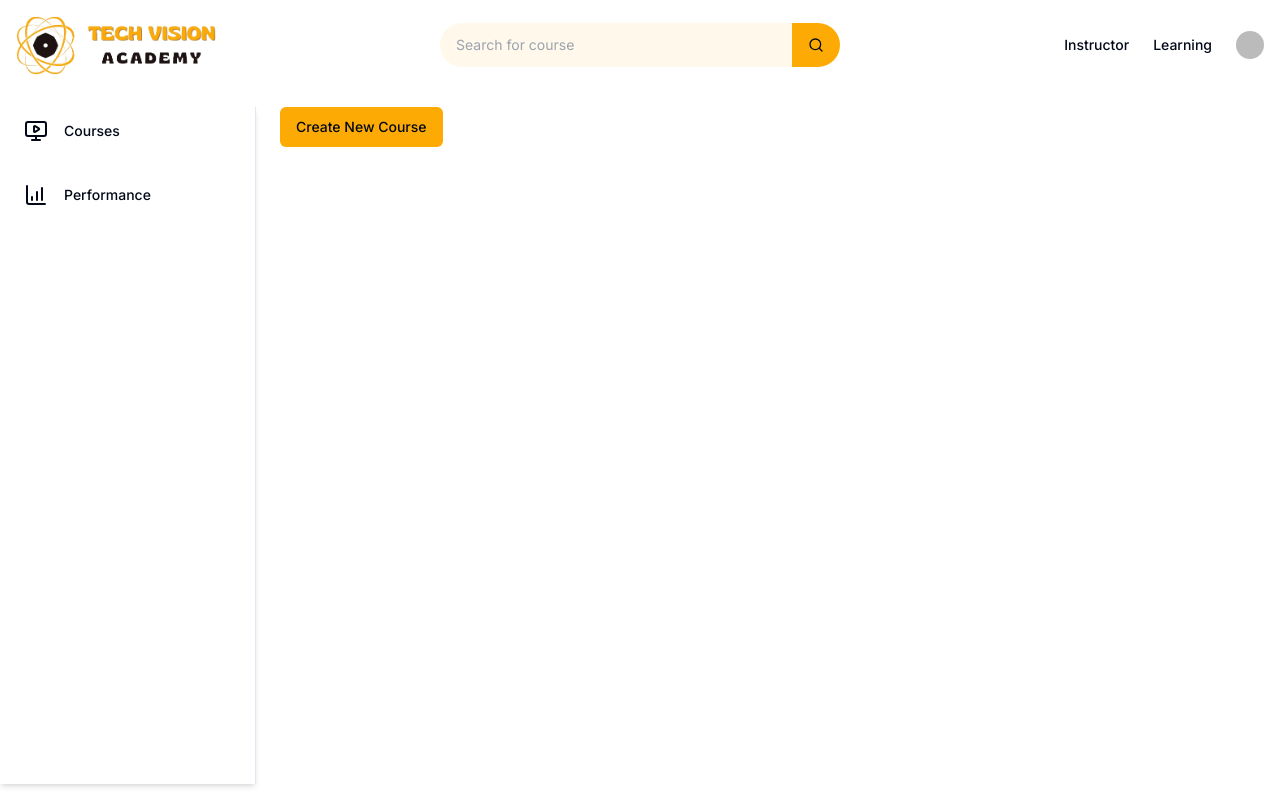
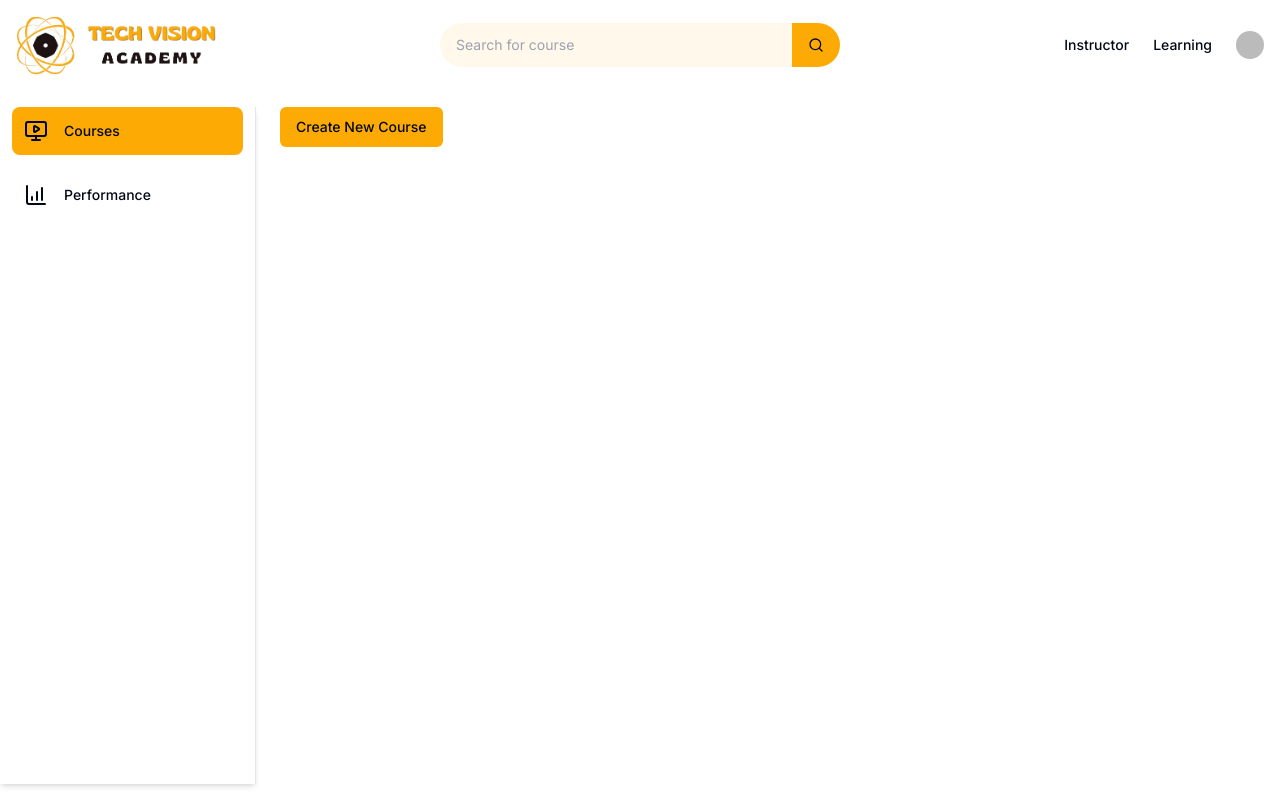
Before and after one commit to DiveInDeep/academy, a Next.js app: page /instructor/courses in a window 1280 px wide. Built offline with nearby package versions, Linux system fonts and the light colour scheme; no server answers; sample sign-in values are in the browser's storage; some icons are missing.

Commit message:
Done[view] sidebar section

```diff
--- a/app/(instructor)/instructor/courses/page.tsx
+++ b/app/(instructor)/instructor/courses/page.tsx
@@ -4,6 +4,12 @@ import Link from "next/link";
 import { redirect } from "next/navigation";
 
 const CoursesPage = () => {
+  const { userId } = auth();
+
+  if (!userId) {
+    return redirect("sign-in");
+  }
+
   return (
     <div className="px-6 py-4">
       <Link href="/instructor/create-course">
--- a/app/(instructor)/layout.tsx
+++ b/app/(instructor)/layout.tsx
@@ -1,7 +1,15 @@
 import Sidebar from "@/components/layout/Sidebar";
 import Topbar from "@/components/layout/Topbar";
+import { auth } from "@clerk/nextjs/server";
+import { redirect } from "next/navigation";
 
 const InstructorLayout = ({ children }: { children: React.ReactNode }) => {
+  const { userId } = auth();
+
+  if (!userId) {
+    return redirect("/sign-in");
+  }
+
   return (
     <div className="h-full flex flex-col">
       <Topbar />
--- a/components/layout/Sidebar.tsx
+++ b/components/layout/Sidebar.tsx
@@ -1,7 +1,10 @@
+"use client";
 import { BarChart4, MonitorPlay } from "lucide-react";
 import Link from "next/link";
+import { usePathname } from "next/navigation";
 
 const Sidebar = () => {
+  const pathname = usePathname();
   const sidebarRoutes = [
     { icon: <MonitorPlay />, label: "Courses", path: "/instructor/courses" },
     {
@@ -17,7 +20,10 @@ const Sidebar = () => {
         <Link
           href={route.path}
           key={route.path}
-          className="flex items-center gap-4 p-3 rounded-lg hover:bg-[#FFF8E8]"
+          className={`flex items-center gap-4 p-3 rounded-lg hover:bg-[#FFF8E8] ${
+            pathname.startsWith(route.path) &&
+            "bg-[#FDAB04] hover:bg-[#FDAB04]/80"
+          }`}
         >
           {route.icon} {route.label}
         </Link>
--- a/package.json
+++ b/package.json
@@ -9,7 +9,8 @@
     "lint": "next lint"
   },
   "dependencies": {
-    "@clerk/nextjs": "^5.1.3",
+    "@clerk/nextjs": "^5.3.1",
+    "@prisma/client": "^5.18.0",
     "@radix-ui/react-slot": "^1.1.0",
     "class-variance-authority": "^0.7.0",
     "clsx": "^2.1.1",
@@ -27,6 +28,7 @@
     "eslint": "^8",
     "eslint-config-next": "14.2.5",
     "postcss": "^8",
+    "prisma": "^5.18.0",
     "tailwindcss": "^3.4.1",
     "typescript": "^5"
   }
```
Also changed, not shown: 1 other file (tests, documents, lock files or other folders).
